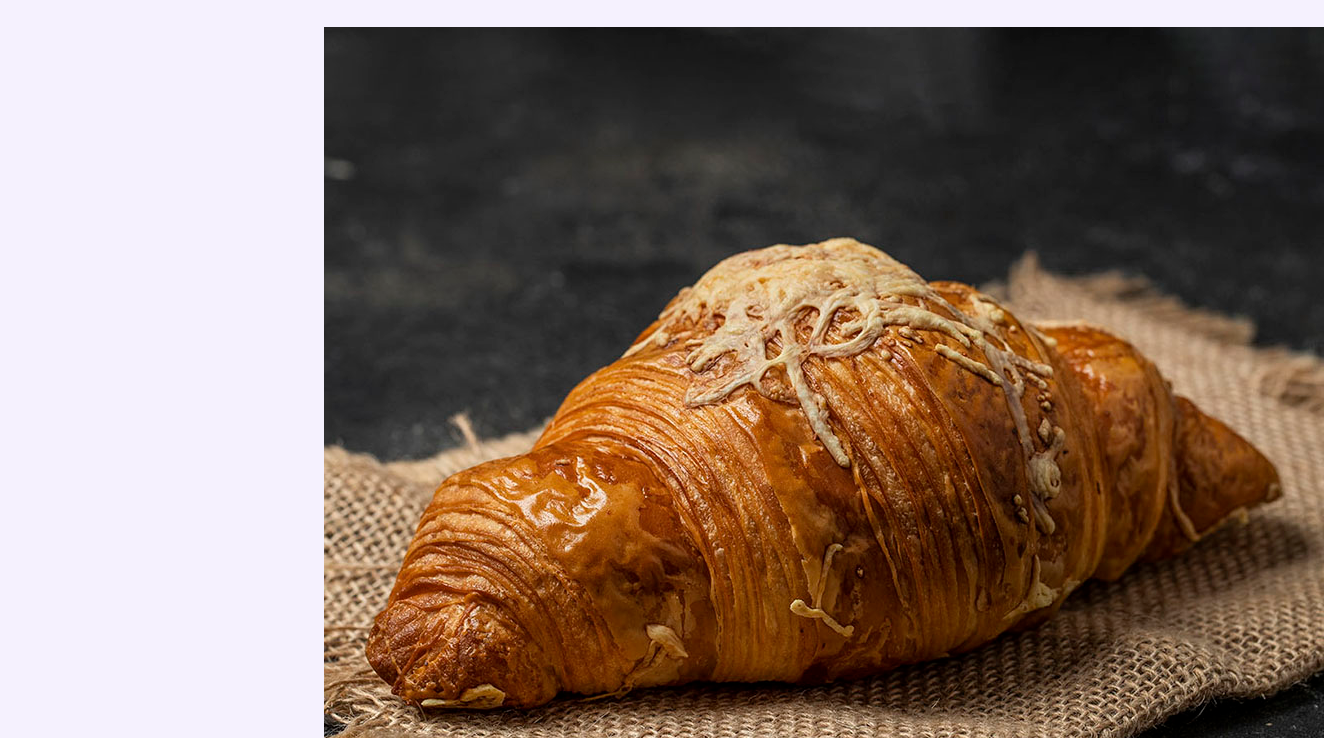
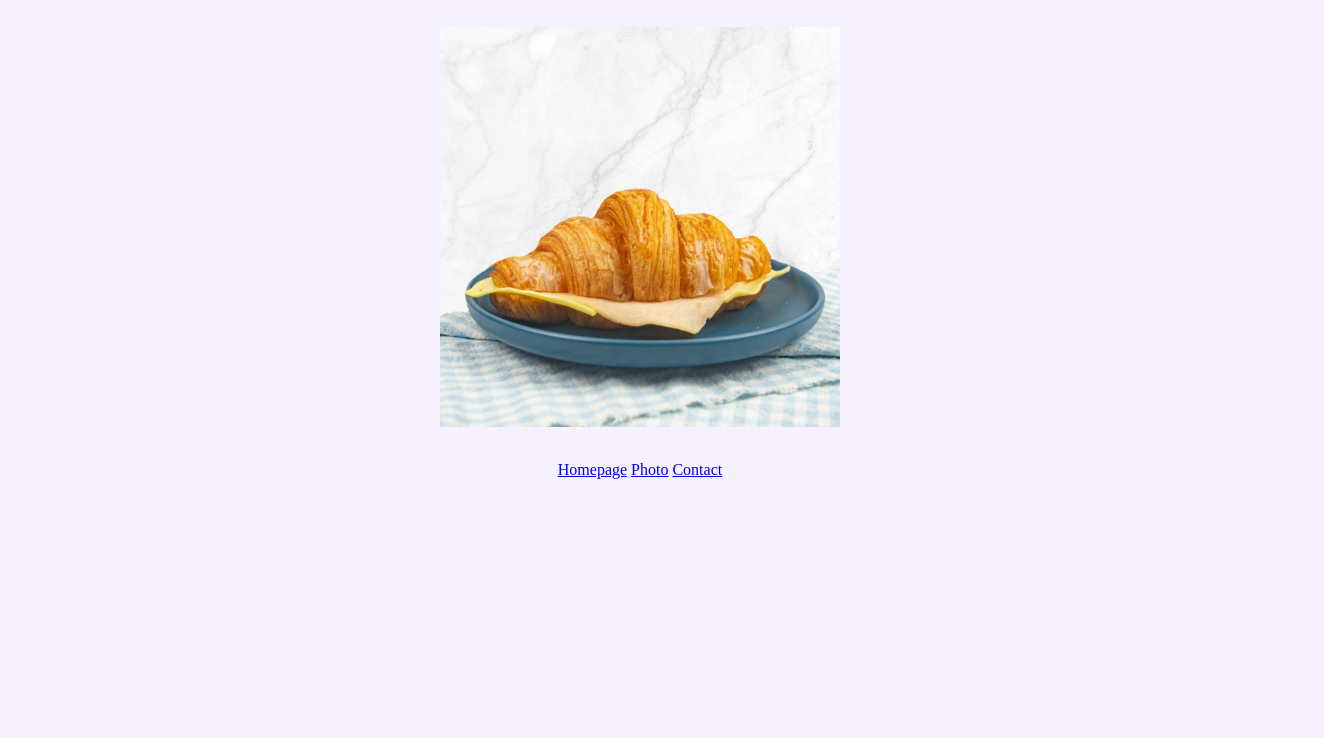
Before and after one commit to ma5hudu/Croissant, a plain HTML site: page photo.html in a window 1280 px wide. Shown: the part 62-800 px from the top of the page, 1324 px wide, since content can reach past the window. Drawn offline with Linux system fonts and the light colour scheme.

Commit message:
change image

```diff
--- a/photo.html
+++ b/photo.html
@@ -10,7 +10,12 @@
     <h1>🥐 Cheese croissant</h1>
 
     <div class="croissant-image">
-      <img src="/images/croissant.jpg" alt="croissant" />
+      <img
+        src="/images/chicken-cheese-croissant.jpeg"
+        alt="croissant"
+        width="400"
+        height="400"
+      />
     </div>
 
     <nav>
```
Also changed, not shown: images/chicken-cheese-croissant.jpeg (added), images/croissant.jpg (deleted).
